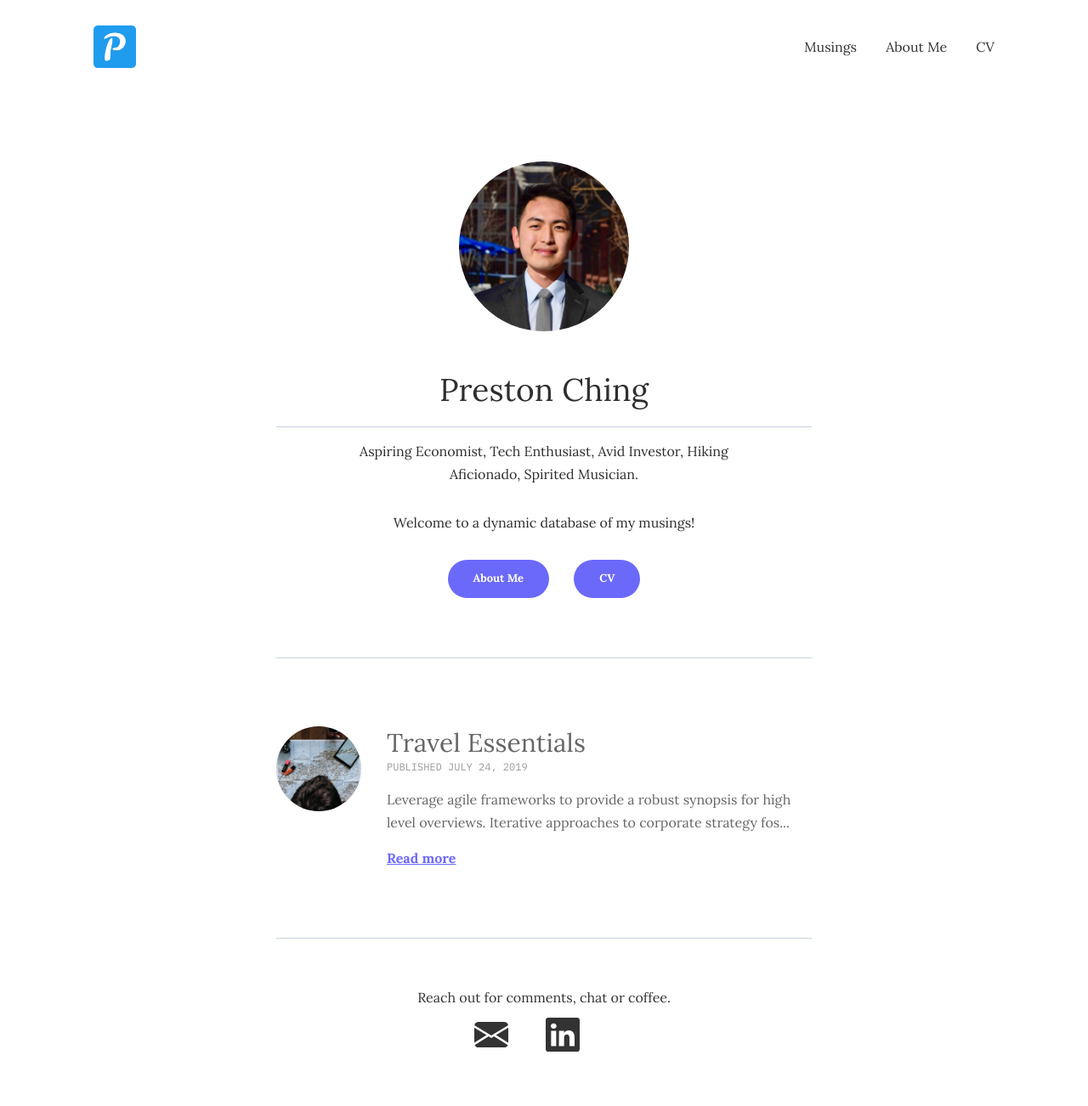
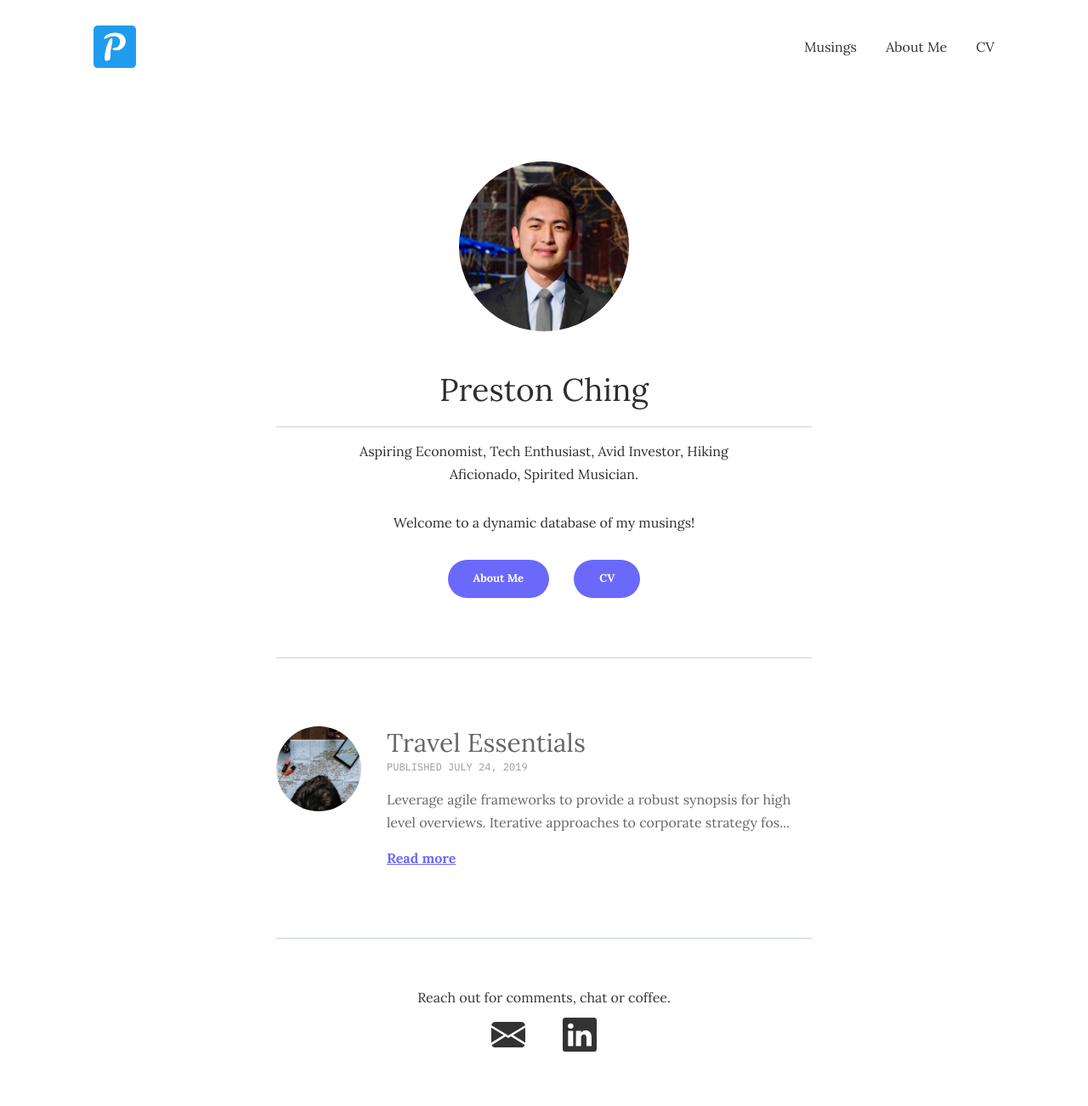
Before and after one commit to PrestonChing/prestonching.github.io, a Jekyll site: the page built from index.html, in a window 1280 px wide. Shown: the whole page at 85% size. Built offline with Jekyll 4.4.1, drawn with Linux system fonts in a browser that asks for light colours.

Commit message:
contact margin 3

```diff
--- a/_sass/3-modules/_footer.scss
+++ b/_sass/3-modules/_footer.scss
@@ -29,7 +29,7 @@
   display: inline-block;
   margin-right: 40px;
   &:last-child {
-    margin-right: 40px;
+    margin-right: 0;
   }
 }
 
```
